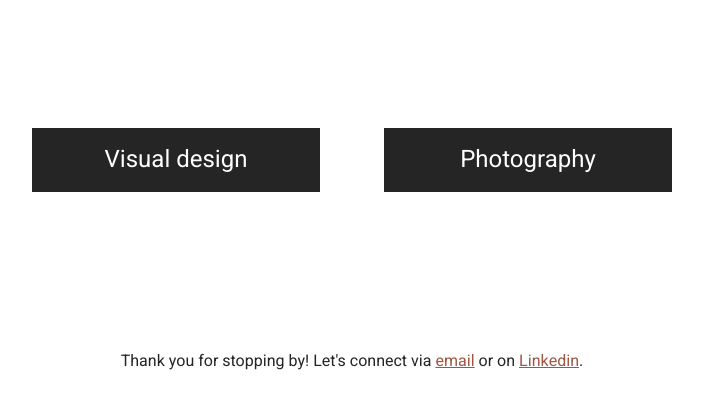
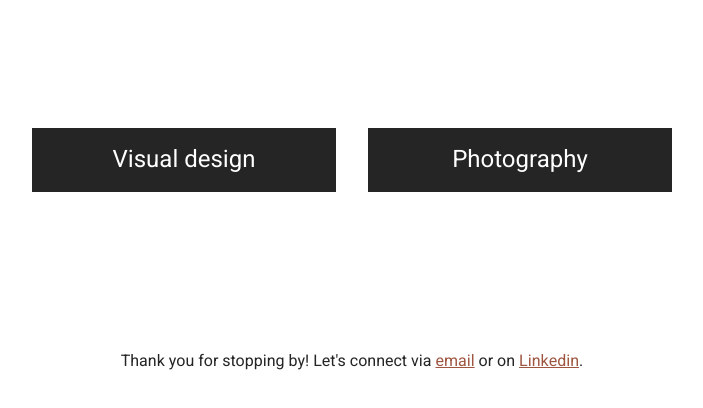
Before and after one commit to chinmayeekusnur/examples, a plain HTML site: page index.html in a window 1280 px wide. Shown: the whole page, without its empty margins (288-991 px from the left). Drawn offline with Linux system fonts and the light colour scheme.

Commit message:
Update grids.css

```diff
--- a/css/grids.css
+++ b/css/grids.css
@@ -163,7 +163,7 @@
 
     .grid.two-column{
         grid-template-columns: 1fr;
-        grid-gap: 2rem;
+        grid-gap: 1rem;
         grid-row-gap: 2rem;
     }
 
@@ -262,7 +262,7 @@
 
     .grid.two-column{
         grid-template-columns: 1fr;
-        grid-gap: 2rem;
+        grid-gap: 1rem;
         grid-row-gap: 2rem;
     }
 
@@ -349,7 +349,7 @@
 
     .grid.two-column{
         grid-template-columns: 1fr 1fr;
-        grid-gap: 4rem;
+        grid-gap: 2rem;
         grid-row-gap: 2rem;
     }
 
```
